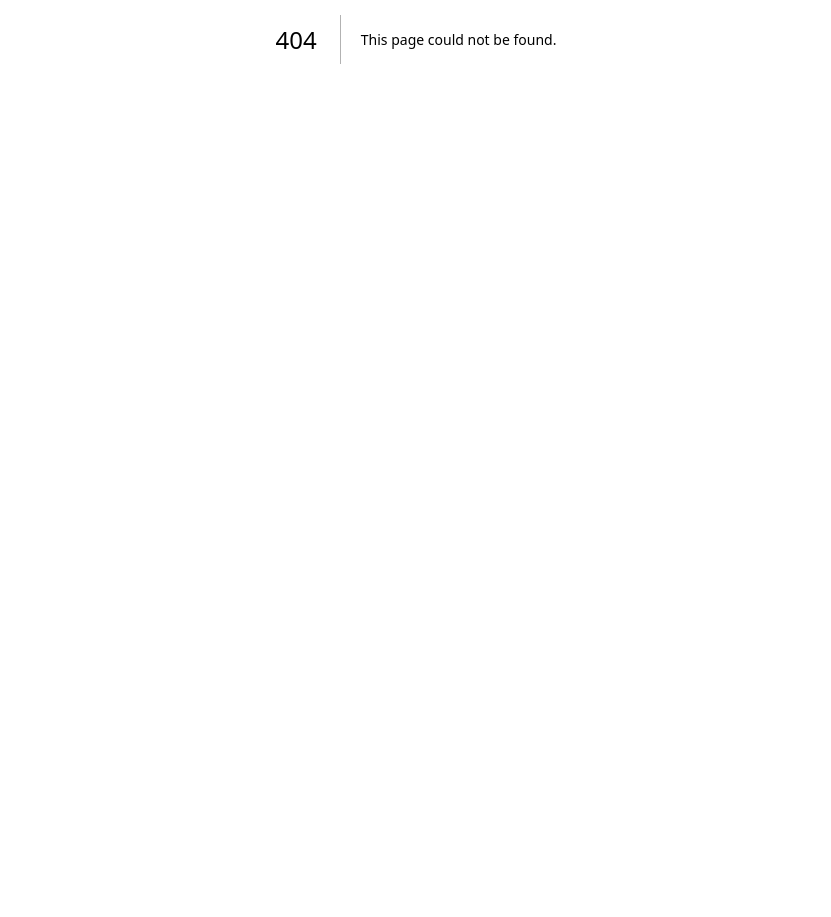
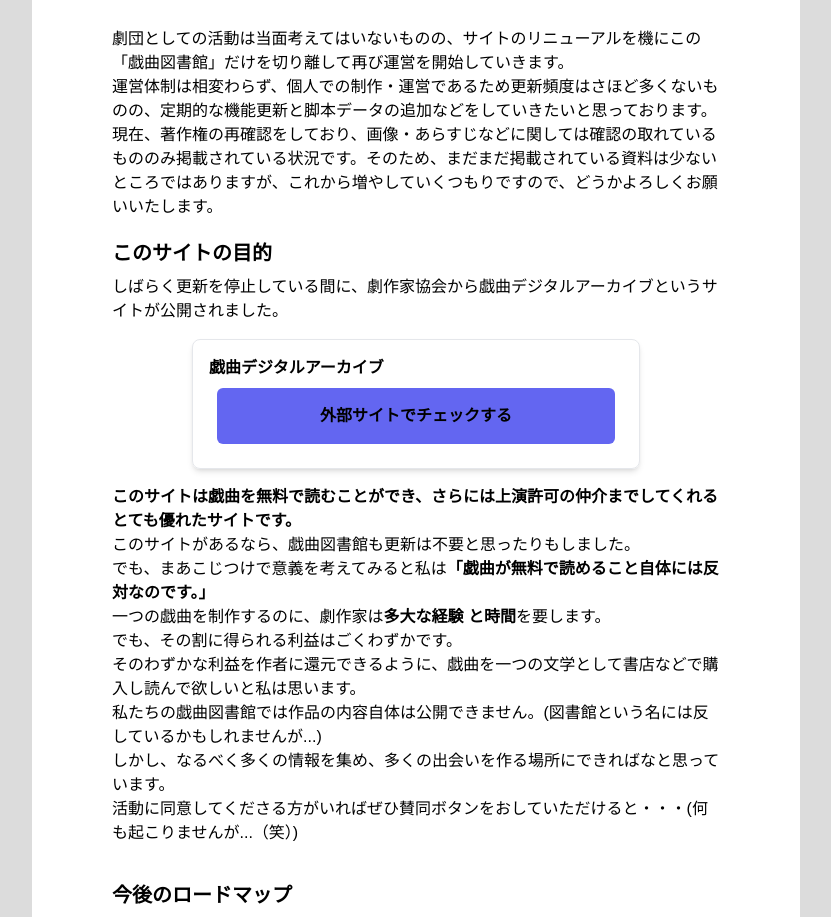
Before and after one commit to ICHINOMIYA1038/gikyoku_tosyokan, a Next.js app in the folder front/app/gikyoku-app/: page /news/publish in a window 1280 px wide. Before the commit this address had no page. Shown: the part 361-1278 px from the top of the page, without its empty margins (224-1055 px from the left). Before the commit the page ends 800 px from the top, so only its background shows below. Built offline with nearby package versions, Linux system fonts and the light colour scheme.

Commit message:
change news

```diff
--- a/front/app/gikyoku-app/components/Ad/AmazonAffiliateLink.tsx
+++ b/front/app/gikyoku-app/components/Ad/AmazonAffiliateLink.tsx
@@ -11,7 +11,7 @@ const AmazonAffiliateLink = ({ title, amazonImgUrl, amazonTextUrl }: any) => {
       <div dangerouslySetInnerHTML={{ __html: amazonImgUrl }} />
       <div className="w-full">
         <div>
-          <h3 className="mr-2 font-bold">{title}</h3>
+          <h3 className="ml-2 font-bold">{title}</h3>
         </div>
         <div className="p-4 m-4 text-center bg-indigo-500 cursor-pointer  rounded-md w-ful font-bold text-xl text-black transition duration-300 ease-in-out hover:border-2 hover:border-indigo-500  hover:bg-white hover:text-indigo-500">
           Amazonでチェックする
--- a/front/app/gikyoku-app/components/ExternalLinkButton.tsx
+++ b/front/app/gikyoku-app/components/ExternalLinkButton.tsx
@@ -10,9 +10,9 @@ const ExternalLinkButton = ({ title, url }: any) => {
     >
       <div className="w-full">
         <div>
-          <h2 className="font-bold">{title}</h2>
+          <h3 className="font-bold">{title}</h3>
         </div>
-        <div className="p-4 m-4 text-center bg-indigo-500 cursor-pointer  rounded-md w-ful font-bold text-xl text-black transition duration-300 ease-in-out hover:border-2 hover:border-indigo-500  hover:bg-white hover:text-indigo-500">
+        <div className="p-4 m-2 text-center bg-indigo-500 cursor-pointer  rounded-md w-ful font-bold  text-black transition duration-300 ease-in-out hover:border-2 hover:border-indigo-500  hover:bg-white hover:text-indigo-500">
           外部サイトでチェックする
         </div>
       </div>
--- a/front/app/gikyoku-app/components/Footer.tsx
+++ b/front/app/gikyoku-app/components/Footer.tsx
@@ -8,7 +8,7 @@ const Footer: React.FC = () => {
         <Link href="/" className="block mb-4">
           <img src="/logo.png" alt="Logo" className="w-16 h-auto" />
         </Link>
-        <div className="flex flex-wrap -mx-4">
+        <div className="flex flex-wrap">
           <div className="w-full md:w-1/3 px-4 mb-8 md:mb-0">
             <h2 className="text-lg font-semibold mb-4">このサイトについて</h2>
             <ul>
--- /dev/null
+++ b/front/app/gikyoku-app/components/NewsLayout.tsx
@@ -0,0 +1,15 @@
+import * as React from "react";
+import Layout from "./Layout";
+//固定ページのためのレイアウト
+
+const NewsLayout = ({ children }: any) => {
+  return (
+    <Layout>
+      <div className="bg-white max-w-3xl mx-auto p-20">
+        <div>{children}</div>
+      </div>
+    </Layout>
+  );
+};
+
+export default NewsLayout;
--- /dev/null
+++ b/front/app/gikyoku-app/pages/news/publish/index.tsx
@@ -0,0 +1,81 @@
+import ExternalLinkButton from "@/components/ExternalLinkButton";
+import NewsLayout from "@/components/NewsLayout";
+import * as React from "react";
+//固定ページのためのレイアウト
+const Publish = ({ children }: any) => {
+  return (
+    <NewsLayout>
+      <div>
+        <h2>サイトがリニューアルされました。</h2>
+        <h3 className="font-bold text-xl mt-5 mb-2">はじめに</h3>
+        <div>
+          <p>
+            「戯曲図書館」は2019年に劇団かたかごがホームページの一部として制作して以来、たくさんの方にご利用していただいておりましたが、劇団の活動休止により一時更新を停止しておりました。
+          </p>
+          <br />
+          <p>
+            劇団としての活動は当面考えてはいないものの、サイトのリニューアルを機にこの「戯曲図書館」だけを切り離して再び運営を開始していきます。
+          </p>
+          <p>
+            運営体制は相変わらず、個人での制作・運営であるため更新頻度はさほど多くないものの、定期的な機能更新と脚本データの追加などをしていきたいと思っております。
+          </p>
+          <p>
+            現在、著作権の再確認をしており、画像・あらすじなどに関しては確認の取れているもののみ掲載されている状況です。そのため、まだまだ掲載されている資料は少ないところではありますが、これから増やしていくつもりですので、どうかよろしくお願いいたします。
+          </p>
+          <h3 className="font-bold text-xl mt-5 mb-2">このサイトの目的</h3>
+          <p>
+            しばらく更新を停止している間に、劇作家協会から戯曲デジタルアーカイブというサイトが公開されました。
+          </p>
+          <ExternalLinkButton
+            title="戯曲デジタルアーカイブ"
+            url="https://playtextdigitalarchive.com/drama/list/dramaRa"
+          />
+          <p>
+            <span className="font-bold">
+              このサイトは戯曲を無料で読むことができ、さらには上演許可の仲介までしてくれるとても優れたサイトです。
+            </span>
+          </p>
+          <p>
+            このサイトがあるなら、戯曲図書館も更新は不要と思ったりもしました。
+          </p>
+          <p>
+            でも、まあこじつけで意義を考えてみると私は
+            <span className="font-bold">
+              「戯曲が無料で読めること自体には反対なのです。」
+            </span>
+          </p>
+          <p>
+            一つの戯曲を制作するのに、劇作家は
+            <span className="font-bold">多大な経験 と時間</span>を要します。
+          </p>
+          <p>でも、その割に得られる利益はごくわずかです。</p>
+          <p>
+            そのわずかな利益を作者に還元できるように、戯曲を一つの文学として書店などで購入し読んで欲しいと私は思います。
+          </p>
+          <p>
+            私たちの戯曲図書館では作品の内容自体は公開できません。(図書館という名には反しているかもしれませんが...)
+          </p>
+          <p>
+            しかし、なるべく多くの情報を集め、多くの出会いを作る場所にできればなと思っています。
+          </p>
+          <p>
+            活動に同意してくださる方がいればぜひ賛同ボタンをおしていただけると・・・(何も起こりませんが...（笑）)
+          </p>
+
+          <br />
+          <h3 className="font-bold text-xl mt-3 mb-2">今後のロードマップ</h3>
+          <p className="font-bold">直近(1ヶ月以内)で実装予定の機能</p>
+          <p>・カテゴリによる絞り込み機能</p>
+          <p>・閲覧数による並び替えの機能</p>
+          <p className="font-bold">数か月以内で実装予定の機能</p>
+          <p>・上演したよ！上演するよ！の掲示板機能</p>
+          <p>・お気に入り機能</p>
+          <p className="font-bold">それ以降で開発を検討している機能</p>
+          <p>ユーザー自身が脚本を投稿し、相互評価しあうSNSサイト(別サイト)</p>
+        </div>
+      </div>
+    </NewsLayout>
+  );
+};
+
+export default Publish;
```
Also changed, not shown: front/app/gikyoku-app/pages/news/publish/index.module.css (added).
